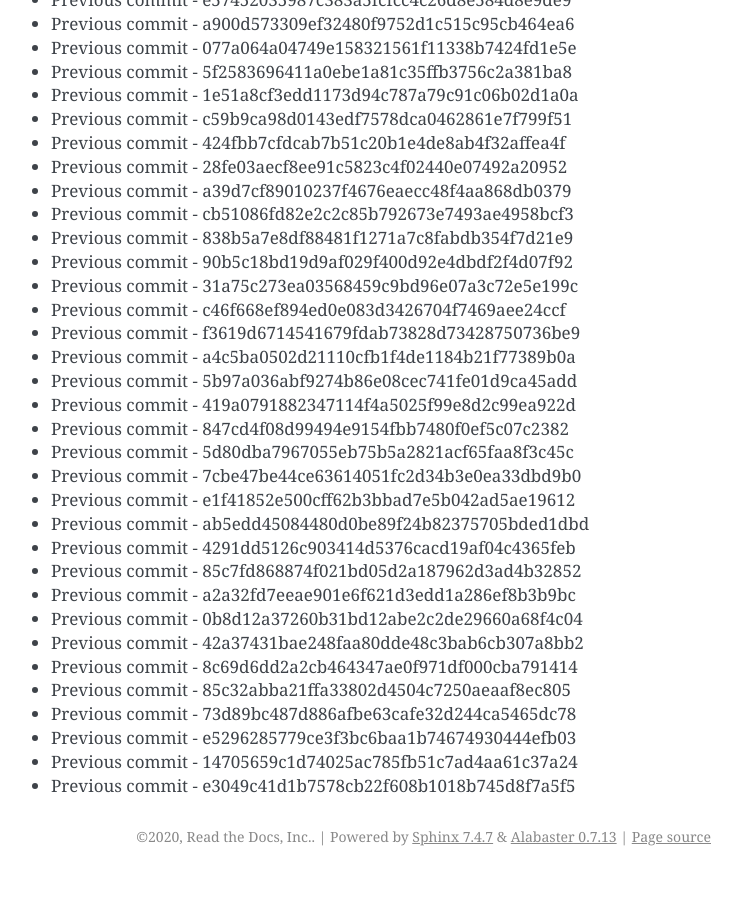
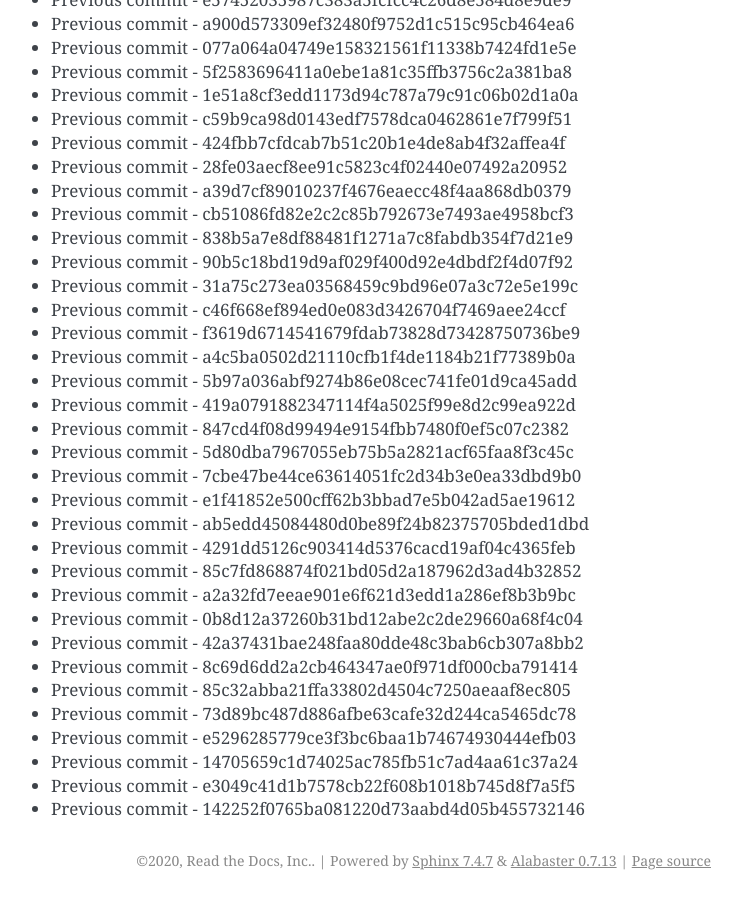
Before and after one commit to readthedocs/rtd-git-stresstest, a Sphinx documentation site: the page built from docs/updates.rst, in a window 1280 px wide and 900 px high, scrolled down 35018 px. Shown: the whole window, without its empty margins (399-1141 px from the left). Built offline with Sphinx 7.4.7, drawn with Linux system fonts in a browser that asks for light colours; before the commit the page ends 35894 px from its top, so only the background shows below that.

Commit message:
Generating commit from previous: 142252f0765ba081220d73aabd4d05b455732146

```diff
--- a/docs/updates.rst
+++ b/docs/updates.rst
@@ -1503,3 +1503,4 @@ It can be tested for any performance characteristics.
 * Previous commit - e5296285779ce3f3bc6baa1b74674930444efb03
 * Previous commit - 14705659c1d74025ac785fb51c7ad4aa61c37a24
 * Previous commit - e3049c41d1b7578cb22f608b1018b745d8f7a5f5
+* Previous commit - 142252f0765ba081220d73aabd4d05b455732146
```
